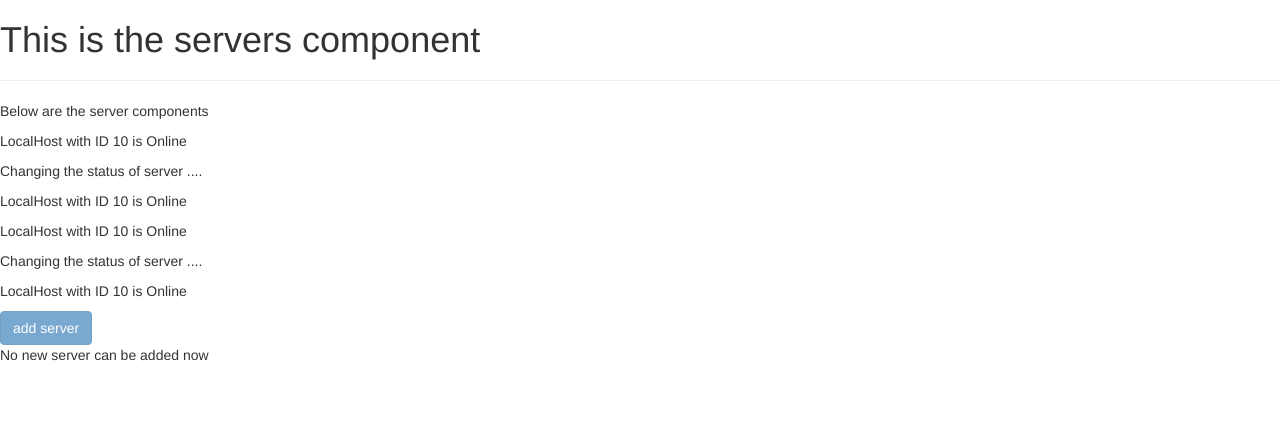
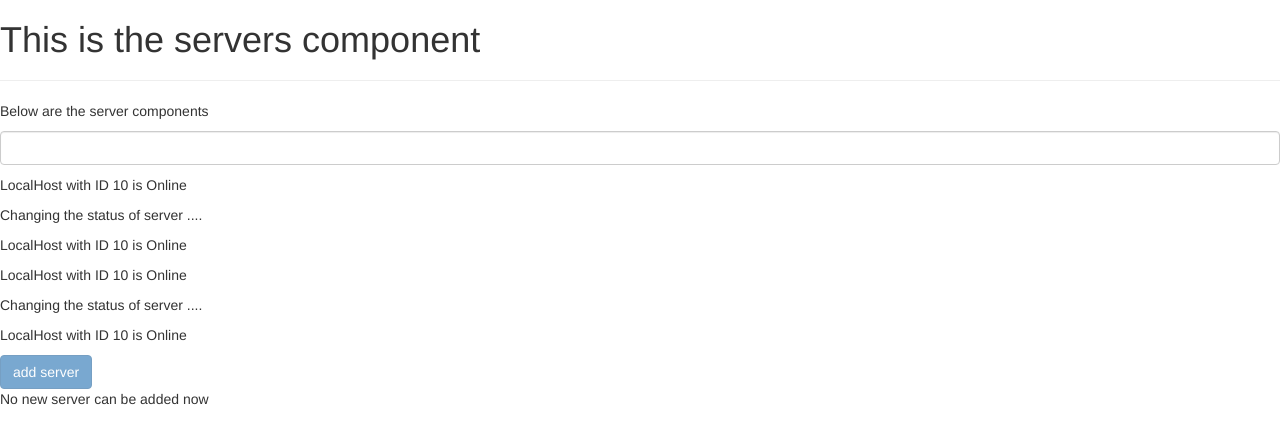
Before and after one commit to AkhilRao52/Angular, an Angular app: page / in a window 1280 px wide. Shown: the top 444 px of the page. Built offline with nearby package versions, Linux system fonts and the light colour scheme.

Commit message:
passing and using data with event binding

```diff
--- a/src/app/servers/servers.component.html
+++ b/src/app/servers/servers.component.html
@@ -1,6 +1,9 @@
 <h1> This is the servers component </h1>
 <hr>
 <p> Below are the server components</p>
+
+<input type="text" class = form-control (input)="onAddInput($event)">
+<p> {{serverName}} </p>
 <app-server></app-server>
 <app-server></app-server>
 <button class="btn btn-primary" [disabled] ="!addNewServer" (click)="onAddServer()"> add server </button>
--- a/src/app/servers/servers.component.ts
+++ b/src/app/servers/servers.component.ts
@@ -8,7 +8,7 @@ import { Component, OnInit } from '@angular/core';
 export class ServersComponent {
     addNewServer = false;
     serverCreationStatus =  'No new server can be added now' ;
-
+    serverName = ' ';
     constructor(){
       setTimeout(()=>{
         this.addNewServer = true;
@@ -19,4 +19,7 @@ export class ServersComponent {
       this.serverCreationStatus = 'New server added';
     }
 
+    onAddInput(event){
+       this.serverName = event.target.value ;
+    }
 }
```
